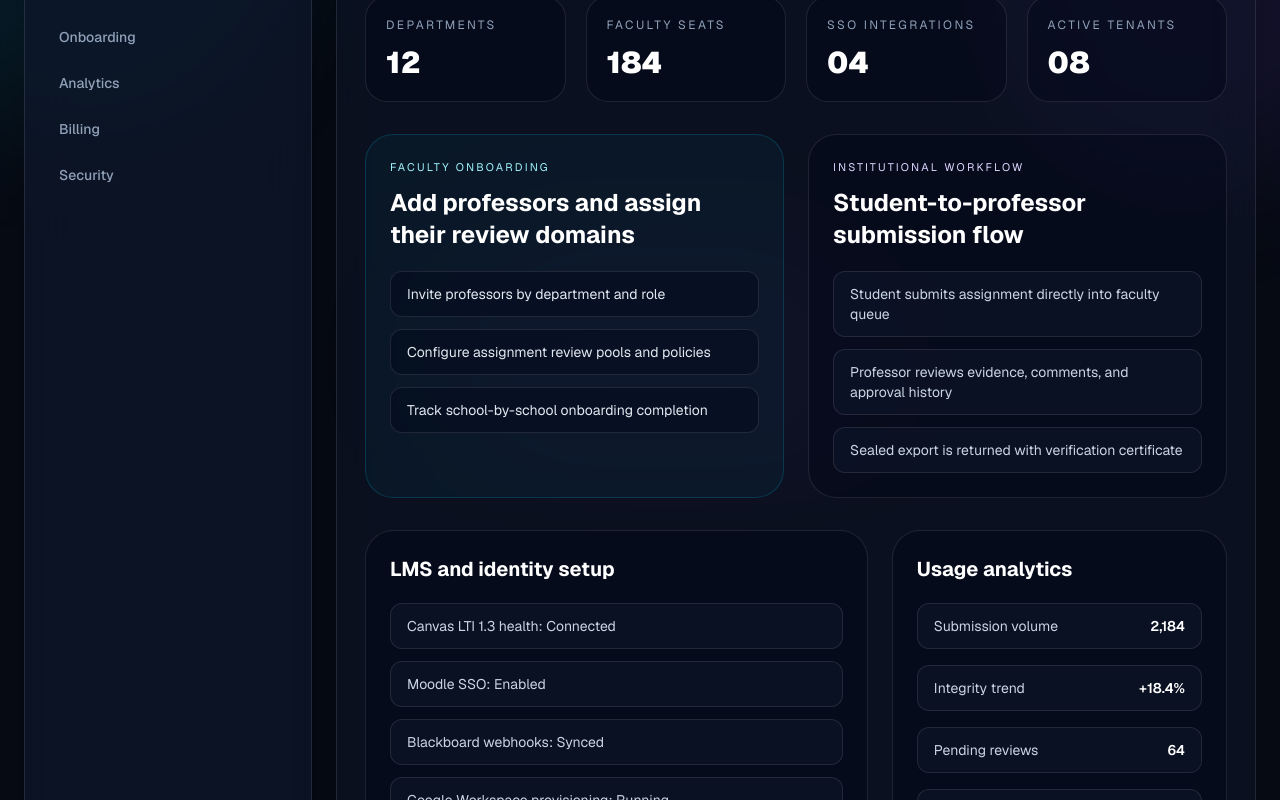
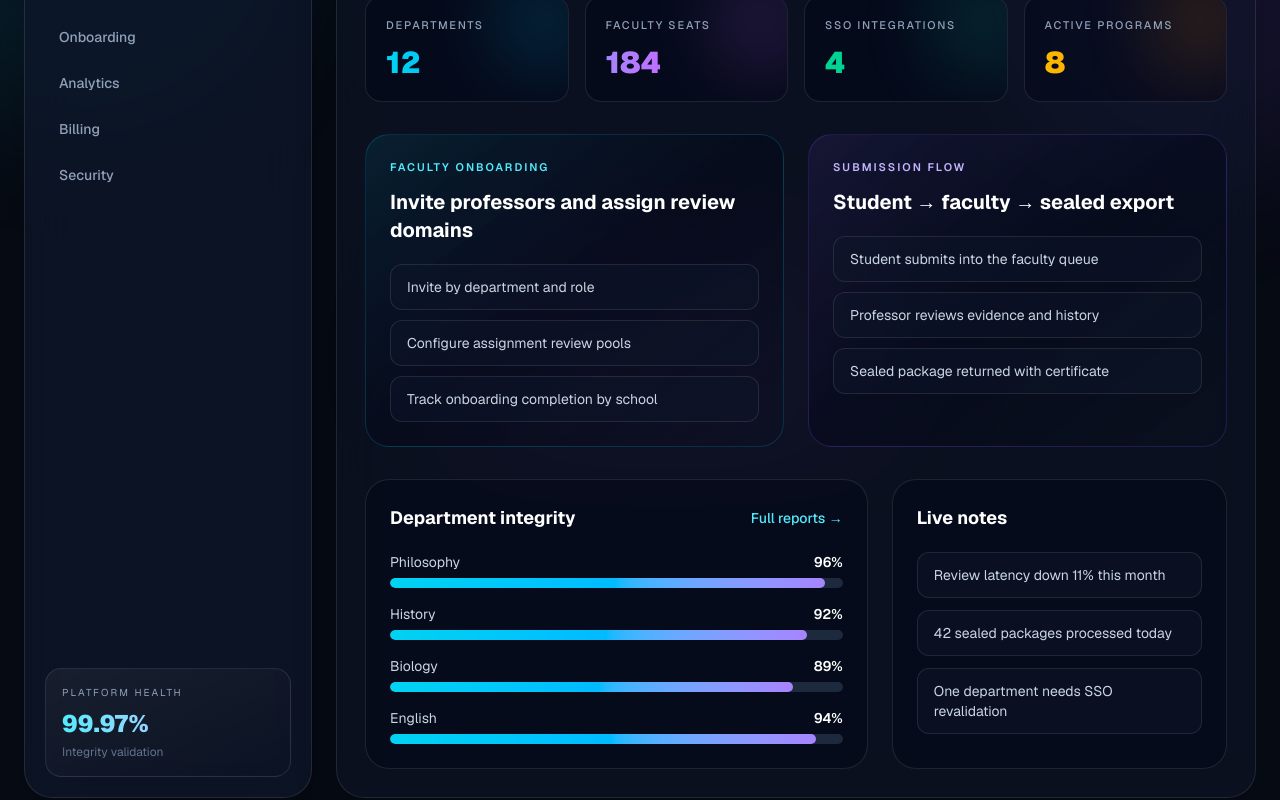
Before and after one commit to heidif24/veritas, a Next.js app: page /admin/tenant in a window 1280 px wide. Shown: the part 300-1100 px from the top of the page. Built offline with nearby package versions, Linux system fonts and the light colour scheme.

Commit message:
design: institutional admin pages (tenant + users) with colorful gradient UI

```diff
--- a/app/admin/tenant/page.tsx
+++ b/app/admin/tenant/page.tsx
@@ -4,8 +4,9 @@ import { PortalShell } from "../../components/portal-shell";
 export default function AdminTenantPage() {
   return (
     <PortalShell
-      title="Tenant operations overview"
-      subtitle="Monitor institutional health, role distribution, office workflows, and system-wide trust indicators across the organization."
+      role="institutional"
+      title="Institution overview"
+      subtitle="Monitor campus health, faculty onboarding, and trust indicators across your organization."
       navItems={[
         { label: "Overview", href: "/admin/tenant", active: true },
         { label: "Users", href: "/admin/users", active: false },
@@ -15,88 +16,52 @@ export default function AdminTenantPage() {
         { label: "Security", href: "/admin/security", active: false },
       ]}
     >
-      <div className="grid gap-5 md:grid-cols-4">
+      <div className="grid gap-4 sm:grid-cols-2 xl:grid-cols-4">
         {[
-          ["Departments", "12"],
-          ["Faculty seats", "184"],
-          ["SSO integrations", "04"],
-          ["Active tenants", "08"],
-        ].map(([label, value]) => (
-          <div key={label} className="rounded-[22px] border border-white/10 bg-slate-950/40 p-5">
-            <div className="text-xs uppercase tracking-[0.2em] text-slate-400">{label}</div>
-            <div className="mt-3 text-3xl font-black text-white">{value}</div>
+          ["Departments", "12", "from-cyan-400 to-sky-500"],
+          ["Faculty seats", "184", "from-violet-400 to-fuchsia-500"],
+          ["SSO integrations", "4", "from-emerald-400 to-teal-500"],
+          ["Active programs", "8", "from-amber-400 to-orange-500"],
+        ].map(([label, value, grad]) => (
+          <div key={label} className="group relative overflow-hidden rounded-2xl border border-white/10 bg-slate-950/50 p-5">
+            <div className={`absolute -right-6 -top-6 h-24 w-24 rounded-full bg-gradient-to-br ${grad} opacity-20 blur-2xl transition group-hover:opacity-35`} />
+            <div className="relative">
+              <div className="text-[11px] font-medium uppercase tracking-[0.16em] text-slate-400">{label}</div>
+              <div className={`mt-3 bg-gradient-to-r ${grad} bg-clip-text text-3xl font-black text-transparent`}>{value}</div>
+            </div>
           </div>
         ))}
       </div>
 
       <div className="mt-8 grid gap-6 lg:grid-cols-2">
-        <div className="rounded-[28px] border border-cyan-500/20 bg-cyan-500/5 p-6">
-          <p className="text-[11px] uppercase tracking-[0.2em] text-cyan-200">Faculty onboarding</p>
-          <h2 className="mt-3 text-2xl font-bold text-white">Add professors and assign their review domains</h2>
-          <div className="mt-5 space-y-3 text-sm text-slate-200">
-            {[
-              "Invite professors by department and role",
-              "Configure assignment review pools and policies",
-              "Track school-by-school onboarding completion",
-            ].map((item) => (
-              <div key={item} className="rounded-xl border border-white/10 bg-slate-950/40 px-4 py-3">{item}</div>
+        <div className="rounded-[24px] border border-cyan-500/20 bg-gradient-to-br from-cyan-500/10 via-slate-950/40 to-transparent p-6">
+          <p className="text-[11px] font-semibold uppercase tracking-[0.18em] text-cyan-300">Faculty onboarding</p>
+          <h2 className="mt-3 text-xl font-bold text-white">Invite professors and assign review domains</h2>
+          <div className="mt-5 space-y-2.5 text-sm text-slate-300">
+            {["Invite by department and role", "Configure assignment review pools", "Track onboarding completion by school"].map((item) => (
+              <div key={item} className="rounded-xl border border-white/10 bg-slate-900/50 px-4 py-3">{item}</div>
             ))}
           </div>
         </div>
 
-        <div className="rounded-[28px] border border-white/10 bg-slate-950/40 p-6">
-          <p className="text-[11px] uppercase tracking-[0.2em] text-violet-200">Institutional workflow</p>
-          <h2 className="mt-3 text-2xl font-bold text-white">Student-to-professor submission flow</h2>
-          <div className="mt-5 space-y-3 text-sm text-slate-300">
-            {[
-              "Student submits assignment directly into faculty queue",
-              "Professor reviews evidence, comments, and approval history",
-              "Sealed export is returned with verification certificate",
-            ].map((item) => (
-              <div key={item} className="rounded-xl border border-white/10 bg-slate-900/60 px-4 py-3">{item}</div>
+        <div className="rounded-[24px] border border-violet-500/20 bg-gradient-to-br from-violet-500/10 via-slate-950/40 to-transparent p-6">
+          <p className="text-[11px] font-semibold uppercase tracking-[0.18em] text-violet-300">Submission flow</p>
+          <h2 className="mt-3 text-xl font-bold text-white">Student → faculty → sealed export</h2>
+          <div className="mt-5 space-y-2.5 text-sm text-slate-300">
+            {["Student submits into the faculty queue", "Professor reviews evidence and history", "Sealed package returned with certificate"].map((item) => (
+              <div key={item} className="rounded-xl border border-white/10 bg-slate-900/50 px-4 py-3">{item}</div>
             ))}
           </div>
         </div>
       </div>
 
       <div className="mt-8 grid gap-6 lg:grid-cols-[1.2fr_0.8fr]">
-        <div className="rounded-[28px] border border-white/10 bg-slate-950/40 p-6">
-          <h2 className="text-xl font-bold text-white">LMS and identity setup</h2>
-          <div className="mt-5 space-y-3 text-sm text-slate-300">
-            {[
-              "Canvas LTI 1.3 health: Connected",
-              "Moodle SSO: Enabled",
-              "Blackboard webhooks: Synced",
-              "Google Workspace provisioning: Running",
-            ].map((entry) => (
-              <div key={entry} className="rounded-xl border border-white/10 bg-slate-900/60 px-4 py-3">{entry}</div>
-            ))}
-          </div>
-        </div>
-
-        <div className="rounded-[28px] border border-white/10 bg-slate-950/40 p-6">
-          <h2 className="text-xl font-bold text-white">Usage analytics</h2>
-          <div className="mt-5 space-y-4">
-            {[
-              ["Submission volume", "2,184"],
-              ["Integrity trend", "+18.4%"],
-              ["Pending reviews", "64"],
-              ["Published auth certs", "341"],
-            ].map(([label, value]) => (
-              <div key={label} className="flex items-center justify-between rounded-xl border border-white/10 bg-slate-900/60 px-4 py-3">
-                <span className="text-sm text-slate-300">{label}</span>
-                <span className="text-sm font-semibold text-white">{value}</span>
-              </div>
-            ))}
-          </div>
-        </div>
-      </div>
-
-      <div className="mt-8 grid gap-6 xl:grid-cols-[1.2fr_0.8fr]">
-        <div className="rounded-[28px] border border-white/10 bg-slate-950/40 p-6">
+        <div className="rounded-[24px] border border-white/10 bg-slate-950/40 p-6">
           <div className="mb-5 flex items-center justify-between">
-            <h2 className="text-xl font-bold text-white">Department performance</h2>
-            <Link href="/admin/analytics" className="text-sm text-cyan-200">View reports</Link>
+            <h2 className="text-lg font-bold text-white">Department integrity</h2>
+            <Link href="/admin/analytics" className="text-sm font-medium text-cyan-300 hover:text-cyan-200">
+              Full reports →
+            </Link>
           </div>
           <div className="space-y-4">
             {[
@@ -106,22 +71,23 @@ export default function AdminTenantPage() {
               ["English", "94%"],
             ].map(([label, value]) => (
               <div key={label}>
-                <div className="mb-2 flex items-center justify-between text-sm text-slate-300"><span>{label}</span><span className="font-semibold text-white">{value}</span></div>
-                <div className="progress-bar h-2.5 rounded-full bg-slate-800"><span style={{ width: value }} /></div>
+                <div className="mb-1.5 flex justify-between text-sm">
+                  <span className="text-slate-300">{label}</span>
+                  <span className="font-semibold text-white">{value}</span>
+                </div>
+                <div className="h-2.5 overflow-hidden rounded-full bg-slate-800">
+                  <span className="block h-full rounded-full bg-gradient-to-r from-cyan-400 via-sky-400 to-violet-400" style={{ width: value }} />
+                </div>
               </div>
             ))}
           </div>
         </div>
 
-        <div className="rounded-[28px] border border-white/10 bg-slate-950/40 p-6">
-          <h2 className="text-xl font-bold text-white">Operational notes</h2>
+        <div className="rounded-[24px] border border-white/10 bg-slate-950/40 p-6">
+          <h2 className="text-lg font-bold text-white">Live notes</h2>
           <div className="mt-5 space-y-3 text-sm text-slate-300">
-            {[
-              "Review latency is down 11% this month.",
-              "42 new secure export bundles processed today.",
-              "One department requires MS Entra revalidation.",
-            ].map((note) => (
-              <div key={note} className="rounded-xl border border-white/10 bg-slate-900/60 px-4 py-3">{note}</div>
+            {["Review latency down 11% this month", "42 sealed packages processed today", "One department needs SSO revalidation"].map((note) => (
+              <div key={note} className="rounded-xl border border-white/10 bg-slate-900/50 px-4 py-3">{note}</div>
             ))}
           </div>
         </div>
--- a/app/admin/users/page.tsx
+++ b/app/admin/users/page.tsx
@@ -10,8 +10,9 @@ const users = [
 export default function AdminUsersPage() {
   return (
     <PortalShell
+      role="institutional"
       title="User directory"
-      subtitle="Manage role access, institution onboarding, and secure enrollment across departments."
+      subtitle="Manage roles, access, and enrollment across departments."
       navItems={[
         { label: "Overview", href: "/admin/tenant", active: false },
         { label: "Users", href: "/admin/users", active: true },
@@ -21,37 +22,46 @@ export default function AdminUsersPage() {
         { label: "Security", href: "/admin/security", active: false },
       ]}
     >
-      <div className="grid gap-5 md:grid-cols-3">
+      <div className="grid gap-4 sm:grid-cols-3">
         {[
-          ["Total users", "184"],
-          ["Active faculty", "49"],
-          ["New requests", "12"],
-        ].map(([label, value]) => (
-          <div key={label} className="rounded-2xl border border-white/10 bg-slate-950/40 p-5">
-            <div className="text-xs uppercase tracking-[0.2em] text-slate-400">{label}</div>
-            <div className="mt-3 text-3xl font-black text-white">{value}</div>
+          ["Total users", "184", "from-cyan-400 to-blue-500"],
+          ["Active faculty", "49", "from-violet-400 to-fuchsia-500"],
+          ["New requests", "12", "from-amber-400 to-orange-500"],
+        ].map(([label, value, grad]) => (
+          <div key={label} className="relative overflow-hidden rounded-2xl border border-white/10 bg-slate-950/50 p-5">
+            <div className={`absolute -right-4 -top-4 h-20 w-20 rounded-full bg-gradient-to-br ${grad} opacity-25 blur-2xl`} />
+            <div className="relative">
+              <div className="text-[11px] uppercase tracking-[0.16em] text-slate-400">{label}</div>
+              <div className={`mt-2 bg-gradient-to-r ${grad} bg-clip-text text-3xl font-black text-transparent`}>{value}</div>
+            </div>
           </div>
         ))}
       </div>
 
-      <div className="mt-8 overflow-hidden rounded-[24px] border border-white/10 bg-slate-950/35">
+      <div className="mt-8 overflow-hidden rounded-[24px] border border-white/10 bg-slate-950/40">
         <table className="min-w-full text-left text-sm">
-          <thead className="bg-slate-900/80 text-slate-300">
+          <thead className="bg-white/5 text-slate-400">
             <tr>
-              <th className="px-5 py-4">Name</th>
-              <th className="px-5 py-4">Role</th>
-              <th className="px-5 py-4">Department</th>
-              <th className="px-5 py-4">Status</th>
+              <th className="px-5 py-4 font-medium">Name</th>
+              <th className="px-5 py-4 font-medium">Role</th>
+              <th className="px-5 py-4 font-medium">Department</th>
+              <th className="px-5 py-4 font-medium">Status</th>
             </tr>
           </thead>
           <tbody>
             {users.map((user) => (
               <tr key={user.name} className="border-t border-white/10 text-slate-200">
-                <td className="px-5 py-4">{user.name}</td>
+                <td className="px-5 py-4 font-medium text-white">{user.name}</td>
                 <td className="px-5 py-4">{user.role}</td>
                 <td className="px-5 py-4">{user.dept}</td>
                 <td className="px-5 py-4">
-                  <span className={`rounded-full px-2.5 py-1 text-xs font-semibold ${user.status === "Active" ? "bg-emerald-500/10 text-emerald-200" : "bg-amber-500/10 text-amber-200"}`}>
+                  <span
+                    className={`rounded-full px-2.5 py-1 text-xs font-semibold ${
+                      user.status === "Active"
+                        ? "bg-emerald-500/15 text-emerald-300 ring-1 ring-emerald-500/30"
+                        : "bg-amber-500/15 text-amber-300 ring-1 ring-amber-500/30"
+                    }`}
+                  >
                     {user.status}
                   </span>
                 </td>
```
